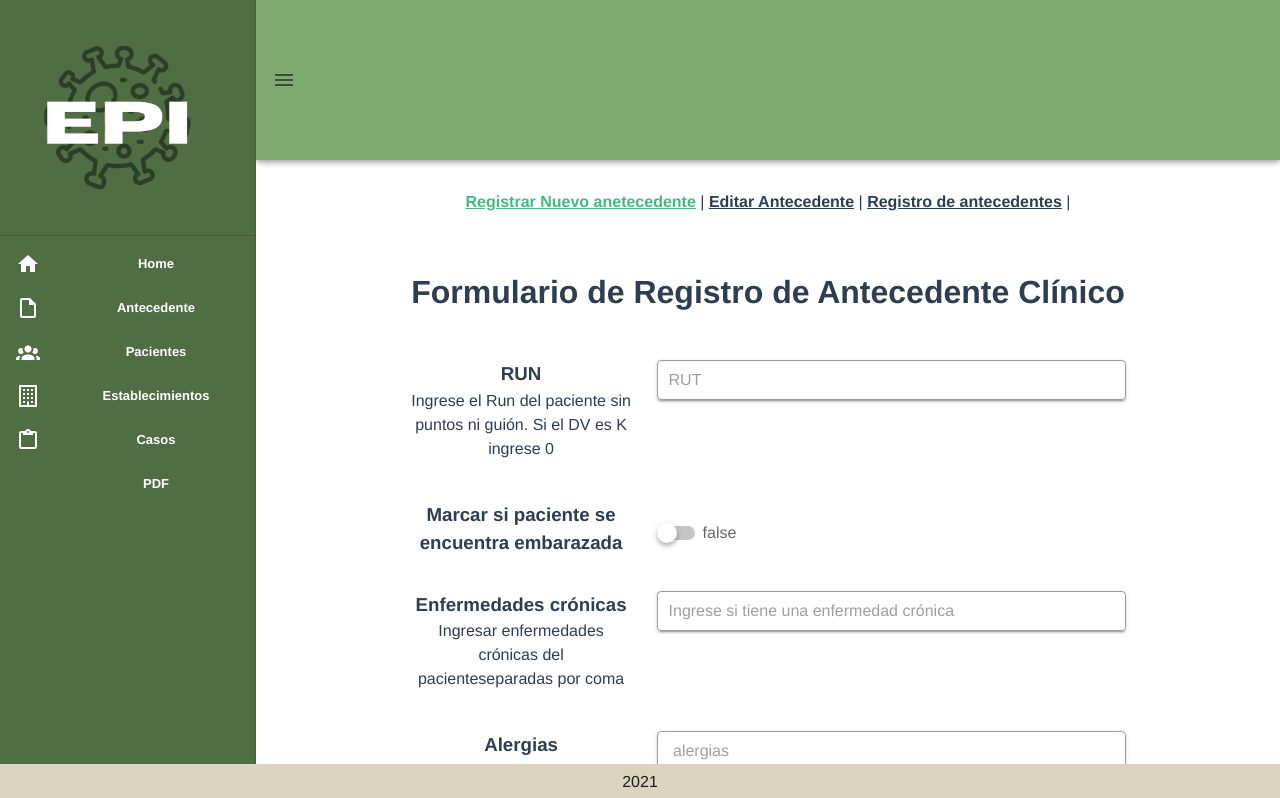
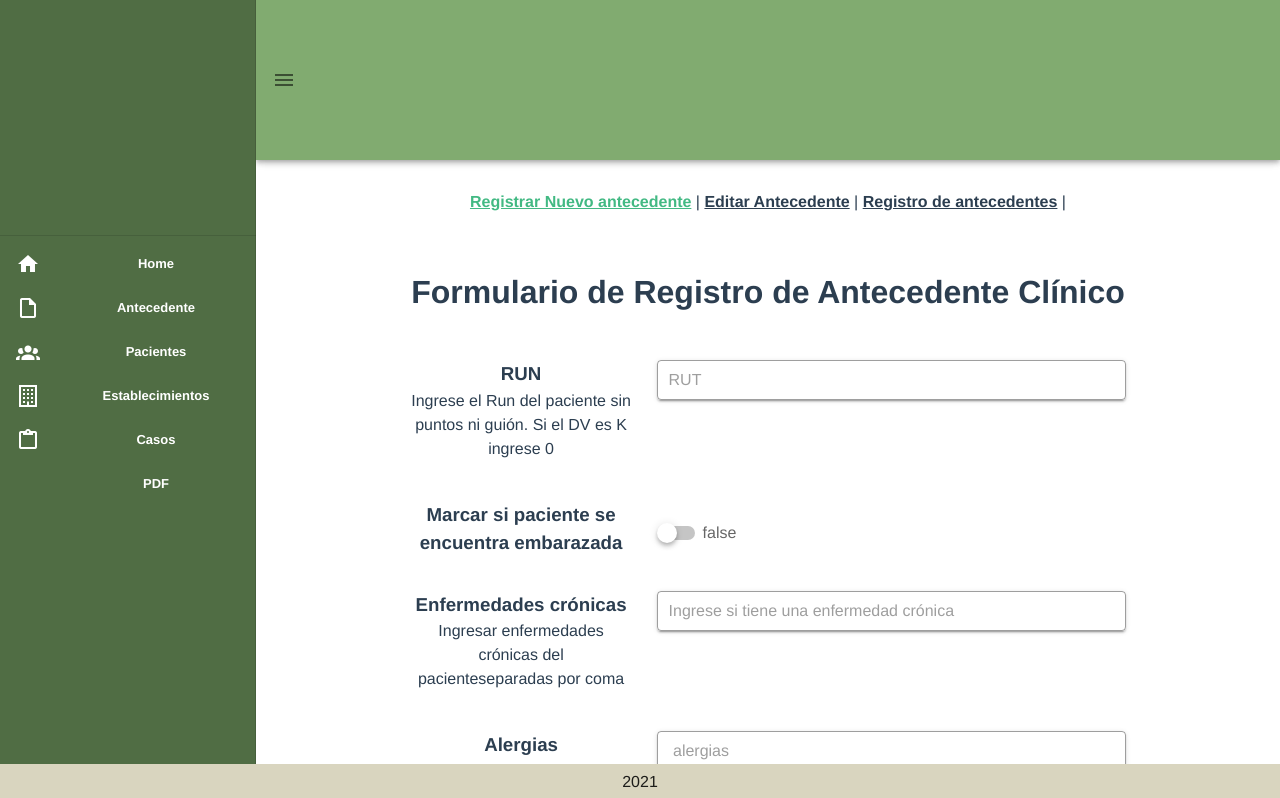
Before and after one commit to neiraRail/isoft-epi-ui, a Vue app: page /crear-antecedente in a window 1280 px wide. Shown: the top 798 px of the page. Built offline with nearby package versions, Linux system fonts and the light colour scheme.

Commit message:
se agrega columna a tabla

```diff
--- a/src/components/AntecedenteTabla.vue
+++ b/src/components/AntecedenteTabla.vue
@@ -48,8 +48,13 @@ export default {
           value: "paciente.pacApellidos",
 
         },
+        {
+          text: "Id",
+          value: "antId"
+        },
         { text: "Estado de embarazo",
-        value: "antEmbarazo" },
+        value: "antEmbarazo"
+        },
         {
           text: "Enfermedades crónicas",
           value: "antEnfermedadCronica",
--- a/src/views/CrearAntecedente.vue
+++ b/src/views/CrearAntecedente.vue
@@ -1,7 +1,7 @@
 <template>
   <div class="home">
     <div id="nav">
-        <router-link to="/crear-antecedente">Registrar Nuevo anetecedente</router-link> |
+        <router-link to="/crear-antecedente">Registrar Nuevo antecedente</router-link> |
         <router-link to="/elegir-paciente">Editar Antecedente</router-link> |
         <router-link to="/ver-antecedente">Registro de antecedentes</router-link> |
       </div>
--- a/src/views/EditarAntecedente.vue
+++ b/src/views/EditarAntecedente.vue
@@ -1,7 +1,7 @@
 <template>
   <div id="app">
     <div id="nav">
-        <router-link to="/crear-antecedente">Registrar Nuevo anetecedente</router-link> |
+        <router-link to="/crear-antecedente">Registrar Nuevo antecedente</router-link> |
         <router-link to="/elegir-paciente">Editar Antecedente</router-link> |
         <router-link to="/ver-antecedente">Registro de antecedentes</router-link> |
       </div>
--- a/src/views/ElegirPaciente.vue
+++ b/src/views/ElegirPaciente.vue
@@ -1,7 +1,7 @@
 <template>
   <div class="antecedenteform">
     <div id="nav">
-        <router-link to="/crear-antecedente">Registrar Nuevo anetecedente</router-link> |
+        <router-link to="/crear-antecedente">Registrar Nuevo antecedente</router-link> |
         <router-link to="/elegir-paciente">Editar Antecedente</router-link> |
         <router-link to="/ver-antecedente">Registro de antecedentes</router-link> |
       </div>
```
